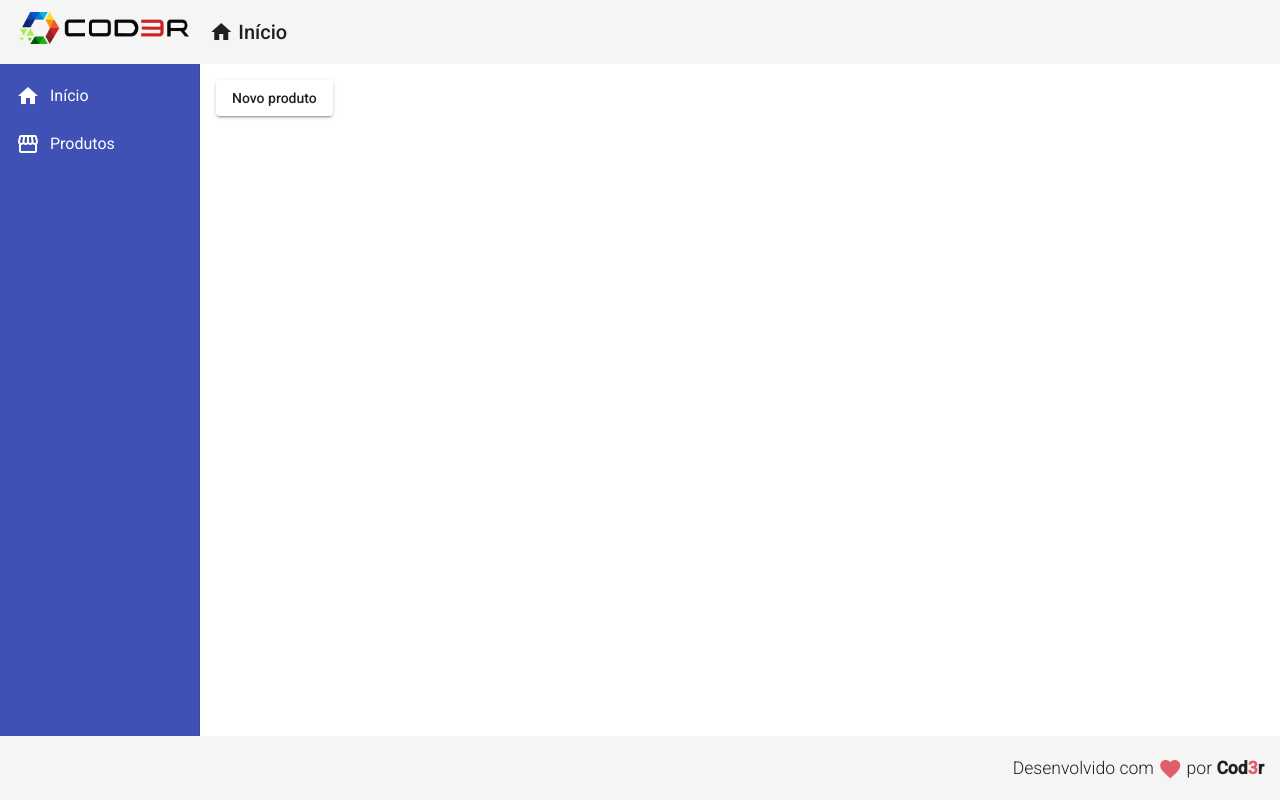
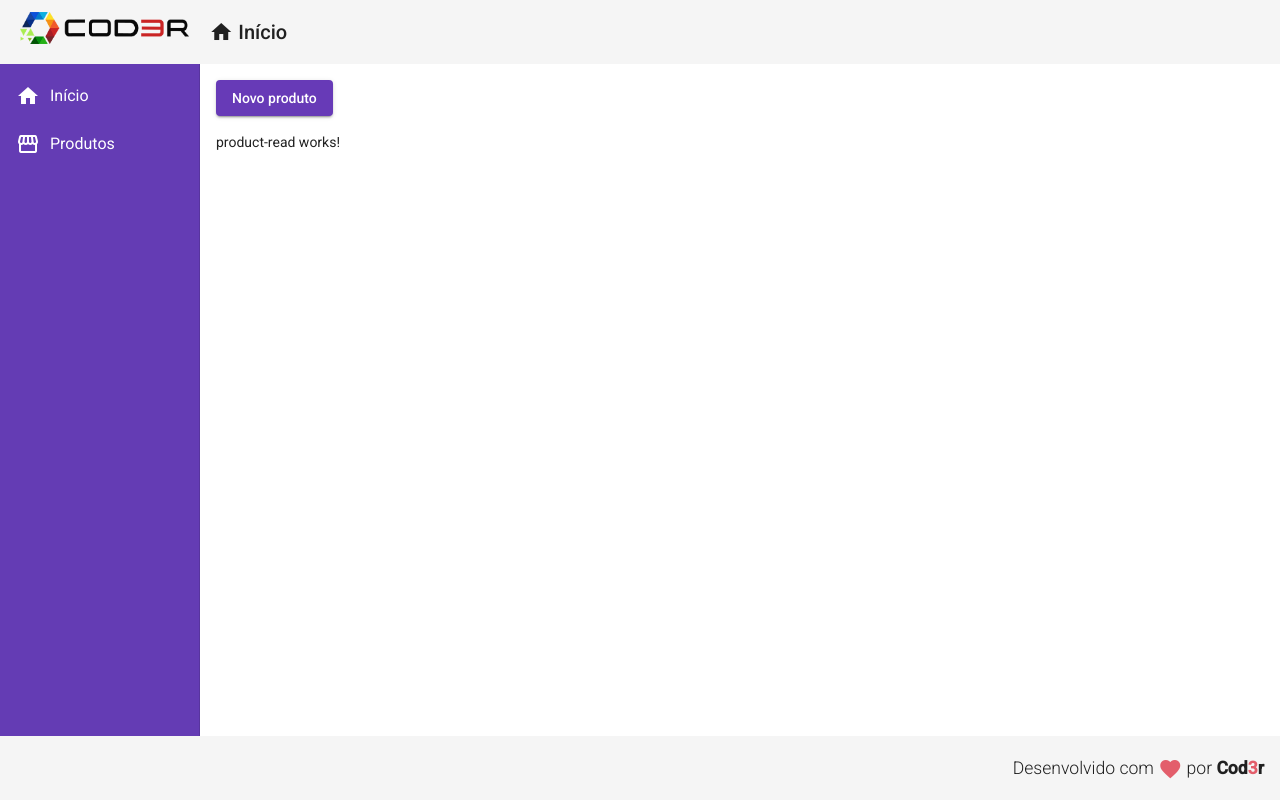
Before and after one commit to ericanoronha/curso-angular9-essencial, an Angular app in the folder frontend/: page /products in a window 1280 px wide. Built offline with nearby package versions, Linux system fonts and the light colour scheme; no server answers.

Commit message:
gera componente de leitura de produtos
altera cor do sidebar nav

```diff
--- a/frontend/src/app/app.module.ts
+++ b/frontend/src/app/app.module.ts
@@ -23,6 +23,7 @@
 import { MatSnackBarModule } from "@angular/material/snack-bar";
 import { MatFormFieldModule } from "@angular/material/form-field";
 import { MatInputModule } from "@angular/material/input";
+import { ProductReadComponent } from './components/product/product-read/product-read.component';
 
 @NgModule({
   declarations: [
@@ -35,6 +36,7 @@
     RedDirective,
     ForDirective,
     ProductCreateComponent,
+    ProductReadComponent,
   ],
   imports: [
     BrowserModule,
--- /dev/null
+++ b/frontend/src/app/components/product/product-read/product-read.component.html
@@ -0,0 +1 @@
+<p>product-read works!</p>
--- /dev/null
+++ b/frontend/src/app/components/product/product-read/product-read.component.ts
@@ -0,0 +1,23 @@
+import { ProductService } from './../product.service';
+import { Product } from './../product.model';
+import { Component, OnInit } from '@angular/core';
+
+@Component({
+  selector: 'app-product-read',
+  templateUrl: './product-read.component.html',
+  styleUrls: ['./product-read.component.css']
+})
+export class ProductReadComponent implements OnInit {
+
+  products: Product[]
+
+  constructor(private productService: ProductService) { }
+
+  ngOnInit(): void {
+    this.productService.read().subscribe(products => {
+      this.products = products
+      console.log(products)
+    })
+  }
+
+}
--- a/frontend/src/app/components/product/product.service.ts
+++ b/frontend/src/app/components/product/product.service.ts
@@ -25,4 +25,8 @@
     return this.http.post<Product>(this.baseUrl, product)
   }
 
+  read(): Observable<Product[]>{
+    return this.http.get<Product[]>(this.baseUrl)
+  }
+
 }
--- a/frontend/src/app/components/template/nav/nav.component.css
+++ b/frontend/src/app/components/template/nav/nav.component.css
@@ -1,5 +1,5 @@
 .sidenav {
-    background-color: #3F51B5;
+    background-color: #643cb4;
     width: 200px;
 }
 
--- a/frontend/src/app/views/product-crud/product-crud.component.css
+++ b/frontend/src/app/views/product-crud/product-crud.component.css
@@ -0,0 +1,3 @@
+button {
+    margin-bottom: 16px;
+}
--- a/frontend/src/app/views/product-crud/product-crud.component.html
+++ b/frontend/src/app/views/product-crud/product-crud.component.html
@@ -1,3 +1,5 @@
-<button mat-raised-button (click)="navigateToProductCreate()">
+<button mat-raised-button (click)="navigateToProductCreate()" color="primary">
     Novo produto
 </button>
+
+<app-product-read></app-product-read>
```
Also changed, not shown: frontend/src/app/components/product/product-read/product-read.component.css (added), 1 other file (tests, documents, lock files or other folders).
